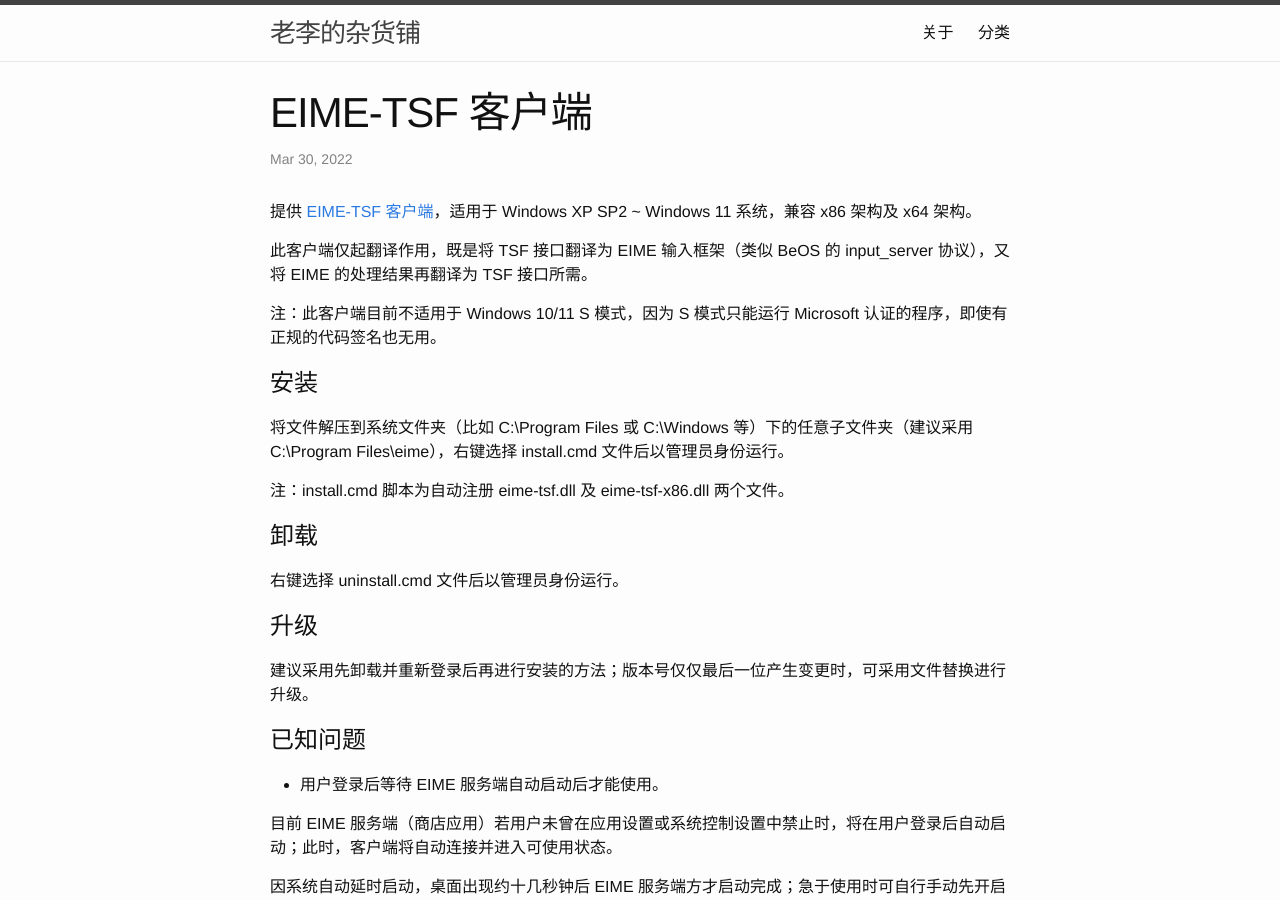
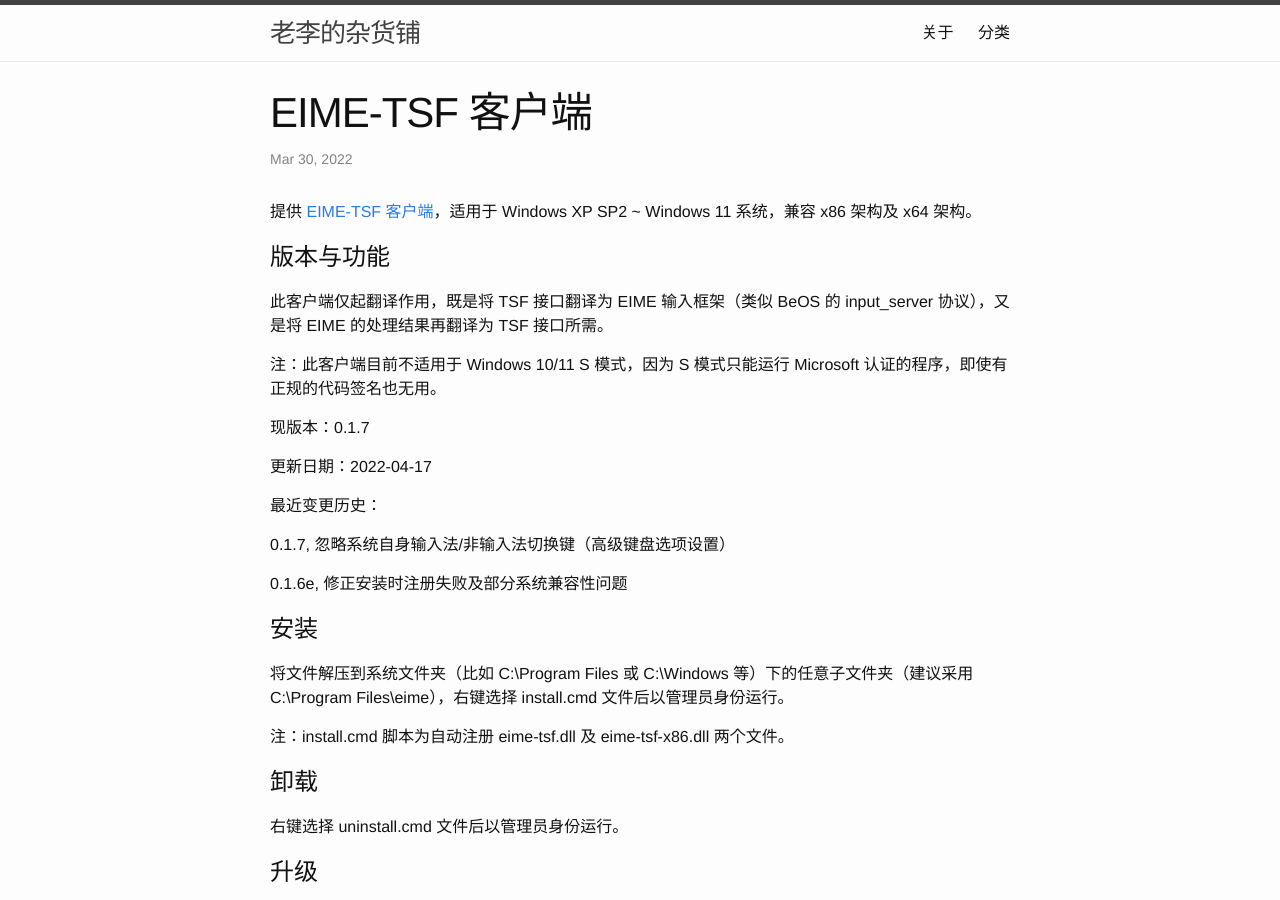
Before and after one commit to DonAnthonyLee/DonAnthonyLee.github.io, a Jekyll site: the page built from docs/_posts/2022-03-30-eime-tsf-client.markdown, in a window 1280 px wide and 900 px high. Built offline with Jekyll 4.4.1, drawn with Linux system fonts in a browser that asks for light colours.

Commit message:
eime-tsf-client up to 0.1.7

```diff
--- a/docs/_posts/2022-03-30-eime-tsf-client.markdown
+++ b/docs/_posts/2022-03-30-eime-tsf-client.markdown
@@ -5,13 +5,26 @@
 categories: EIME
 ---
 
-提供 [EIME-TSF 客户端](https://github.com/DonAnthonyLee/DonAnthonyLee.github.io/blob/main/stuff/eime-tsf-client-0.1.6e.zip "EIME-TSF 客户端 0.1.6e 版下载")，适用于 Windows XP SP2 ~ Windows 11 系统，兼容 x86 架构及 x64 架构。
+提供 [EIME-TSF 客户端](https://github.com/DonAnthonyLee/DonAnthonyLee.github.io/blob/main/stuff/eime-tsf-client-0.1.7.zip "EIME-TSF 客户端下载")，适用于 Windows XP SP2 ~ Windows 11 系统，兼容 x86 架构及 x64 架构。
 
 
-此客户端仅起翻译作用，既是将 TSF 接口翻译为 EIME 输入框架（类似 BeOS 的 input_server 协议），又将 EIME 的处理结果再翻译为 TSF 接口所需。
+# 版本与功能
+
+此客户端仅起翻译作用，既是将 TSF 接口翻译为 EIME 输入框架（类似 BeOS 的 input_server 协议），又是将 EIME 的处理结果再翻译为 TSF 接口所需。
+
+注：此客户端目前不适用于 Windows 10/11 S 模式，因为 S 模式只能运行 Microsoft 认证的程序，即使有正规的代码签名也无用。
 
 
-注：此客户端目前不适用于 Windows 10/11 S 模式，因为 S 模式只能运行 Microsoft 认证的程序，即使有正规的代码签名也无用。
+现版本：0.1.7
+
+更新日期：2022-04-17
+
+
+最近变更历史：
+
+0.1.7, 忽略系统自身输入法/非输入法切换键（高级键盘选项设置）
+
+0.1.6e, 修正安装时注册失败及部分系统兼容性问题
 
 
 # 安装
```
Also changed, not shown: 1 other file.
